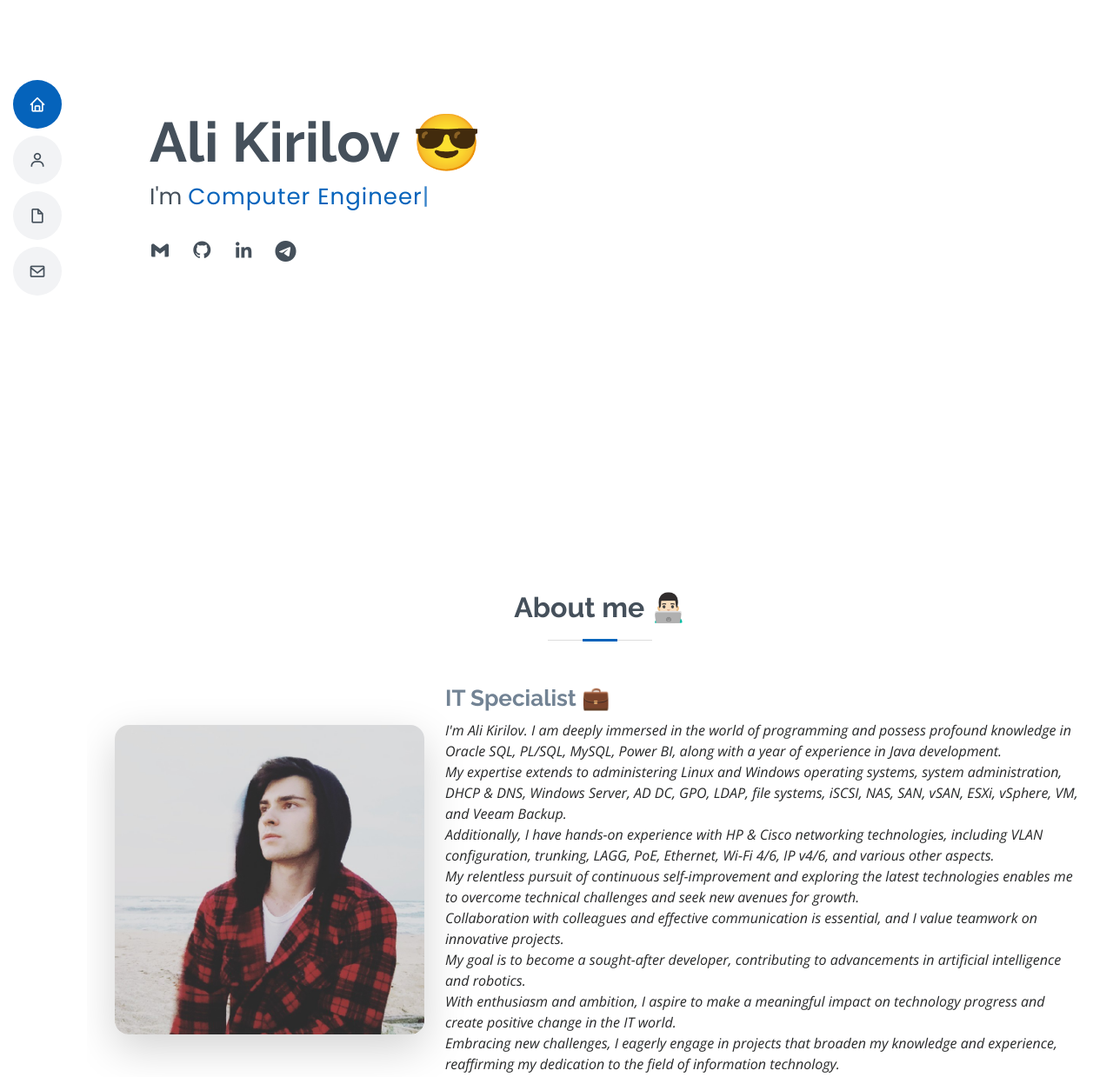
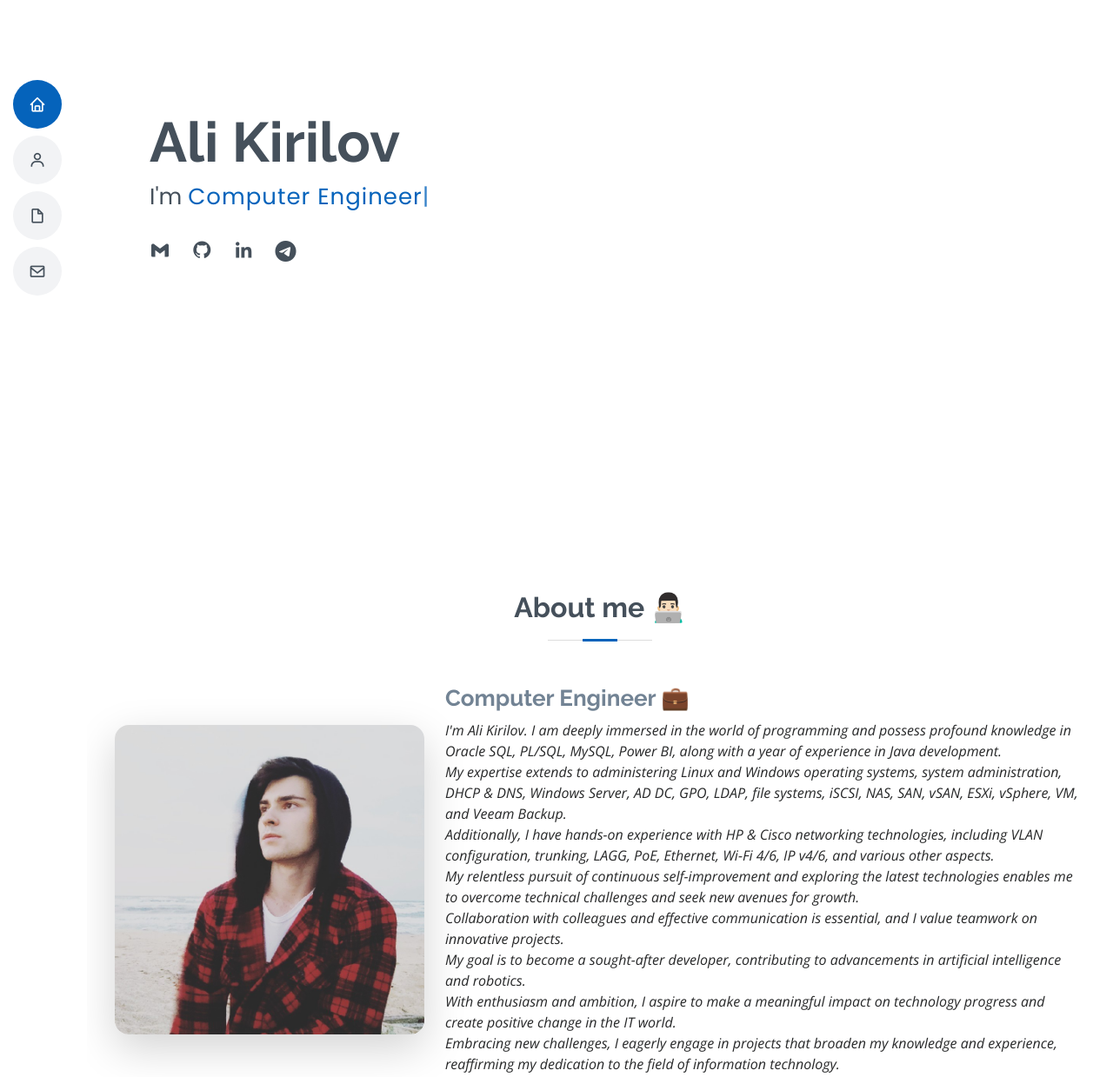
Before and after one commit to starkali/starkali.github.io, a plain HTML site: page index.html in a window 1280 px wide. Shown: the part 180-1419 px from the top of the page at 87% size. Drawn offline with nearby package versions, Linux system fonts and the light colour scheme.

Commit message:
Update index.html

```diff
--- a/index.html
+++ b/index.html
@@ -50,7 +50,7 @@
   <!-- ======= Hero Section ======= -->
   <section id="hero" class="d-flex flex-column justify-content-center">
     <div class="container" data-aos="zoom-in" data-aos-delay="100">
-      <h1>Ali Kirilov 😎</h1>
+      <h1>Ali Kirilov</h1>
       <p>I'm <span class="typed" data-typed-items="Developer, Computer Engineer"></span></p>
       <div class="social-links">
         <a href="mailto:alikirilovz@gmail.com" class="gmail"><i class="bx bxl-gmail"></i></a>
@@ -75,7 +75,7 @@
                 <img src="assets/img/profile.jpg" class="img-fluid rounded-4"></div>
             </div>
             <div class="col-lg-8 pt-4 pt-lg-0 content">
-              <h3>IT Specialist 💼</h3>
+              <h3>Computer Engineer 💼</h3>
             <p style="font-style: oblique;">
               I'm Ali Kirilov. I am deeply immersed in the world of programming and possess profound knowledge in Oracle SQL, PL/SQL, MySQL, Power BI, along with a year of experience in Java development.<br>
               My expertise extends to administering Linux and Windows operating systems, system administration, DHCP & DNS, Windows Server, AD DC, GPO, LDAP, file systems, iSCSI, NAS, SAN, vSAN, ESXi, vSphere, VM, and Veeam Backup. <br>
@@ -412,8 +412,8 @@
   <!-- ======= Footer ======= -->
   <footer id="footer">
     <div class="container">
-      <h3>Ali Kirilov 😎</h3>
-      <p>IT Specialist</p>
+      <h3>Ali Kirilov</h3>
+      <p>Computer Engineer</p>
       <div class="social-links">
         <a href="mailto:alikirilovz@gmail.com" class="gmail"><i class="bx bxl-gmail"></i></a>
         <a href="https://github.com/starkali" class="github"><i class="bx bxl-github"></i></a>
```
